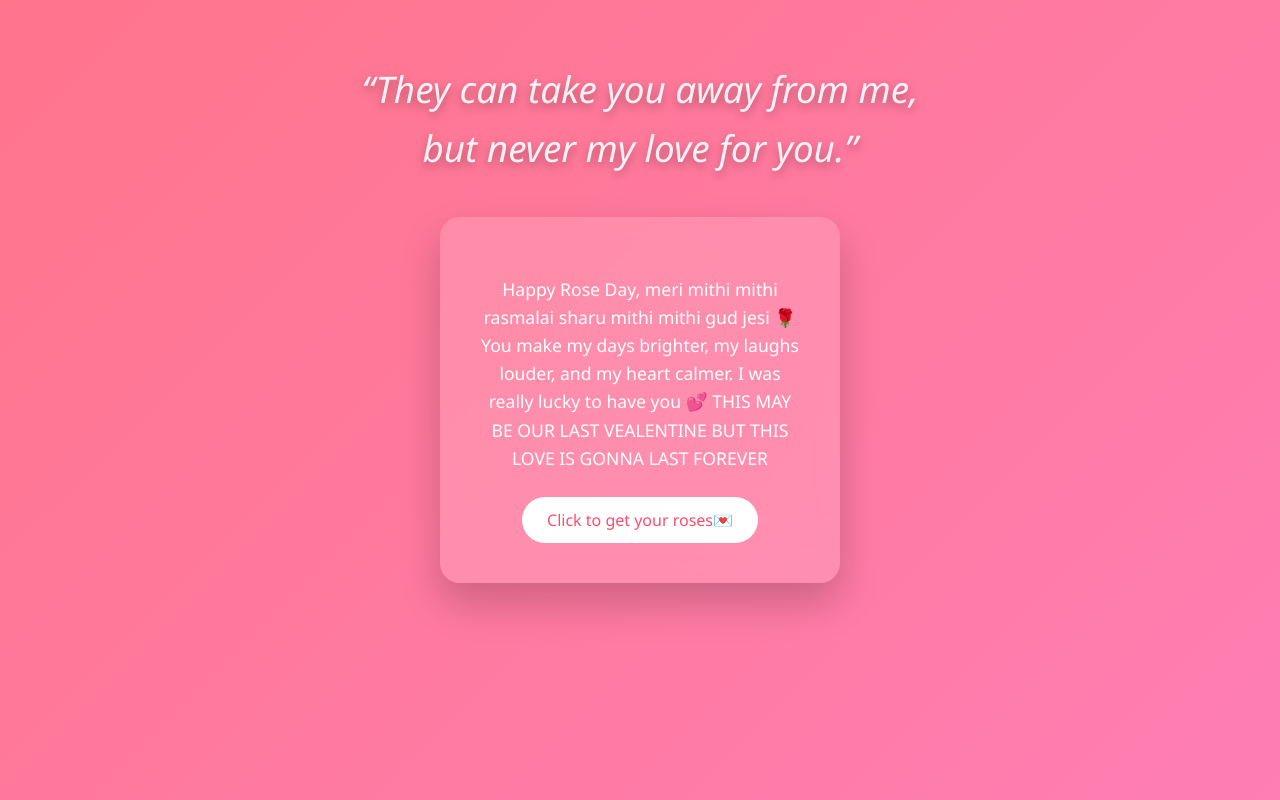
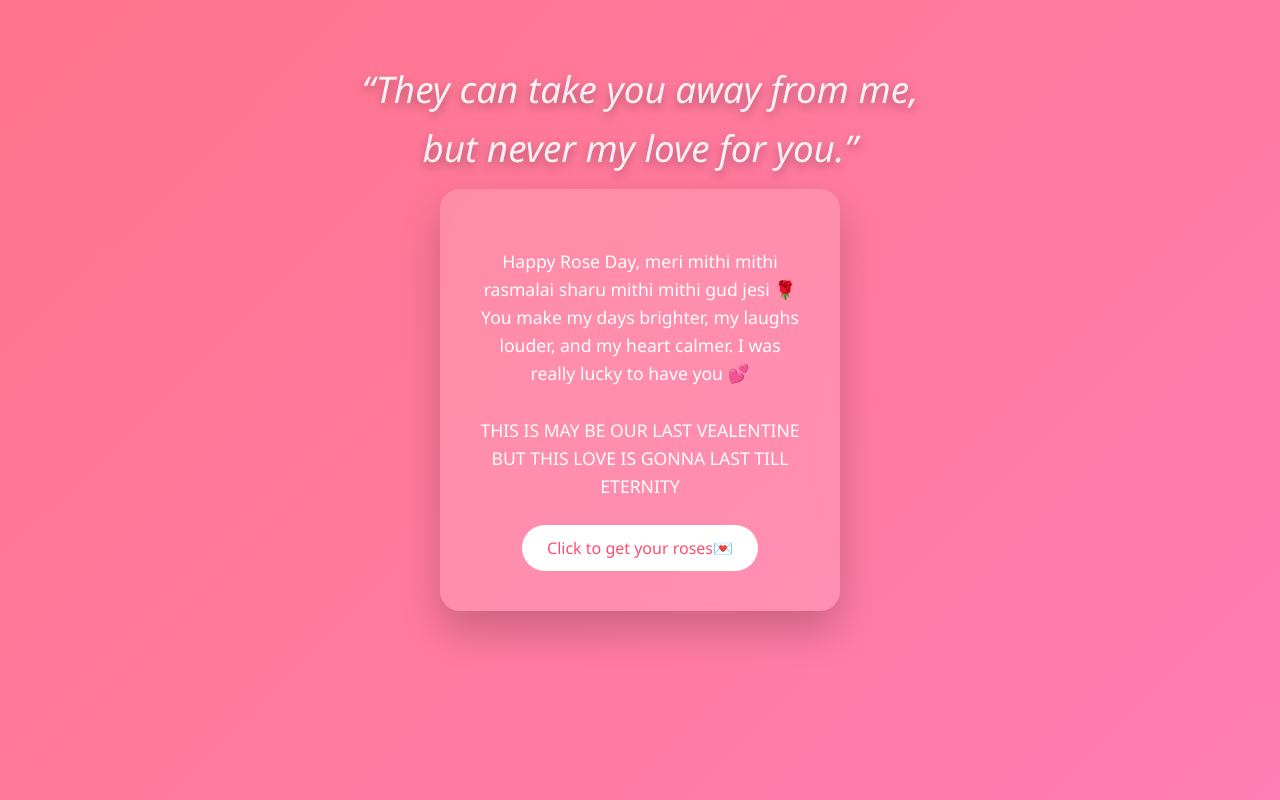
Before and after one commit to nikhilbajajj/r9x2-site-nb111, a plain HTML site: page rose.html in a window 1280 px wide. Drawn offline with Linux system fonts and the light colour scheme.

Commit message:
Revise rose.html with content updates and corrections
Updated the HTML content and fixed typos in the text.

```diff
--- a/rose.html
+++ b/rose.html
@@ -85,8 +85,8 @@
     <p id="secret" class="hidden">
       Happy Rose Day, meri mithi mithi rasmalai sharu mithi mithi gud jesi 🌹<br />
       You make my days brighter, my laughs louder, and my heart calmer.
-      I was really lucky to have you 💕
-      THIS MAY BE OUR LAST VEALENTINE BUT THIS LOVE IS GONNA LAST FOREVER
+      I was really lucky to have you 💕<br/><br/>
+      THIS IS MAY BE OUR LAST VEALENTINE BUT THIS LOVE IS GONNA LAST TILL ETERNITY
     </p>
     <button id="roseButton" onclick="showerRoses()" class="hidden">Click to get your roses💌</button>
   </div>
```
